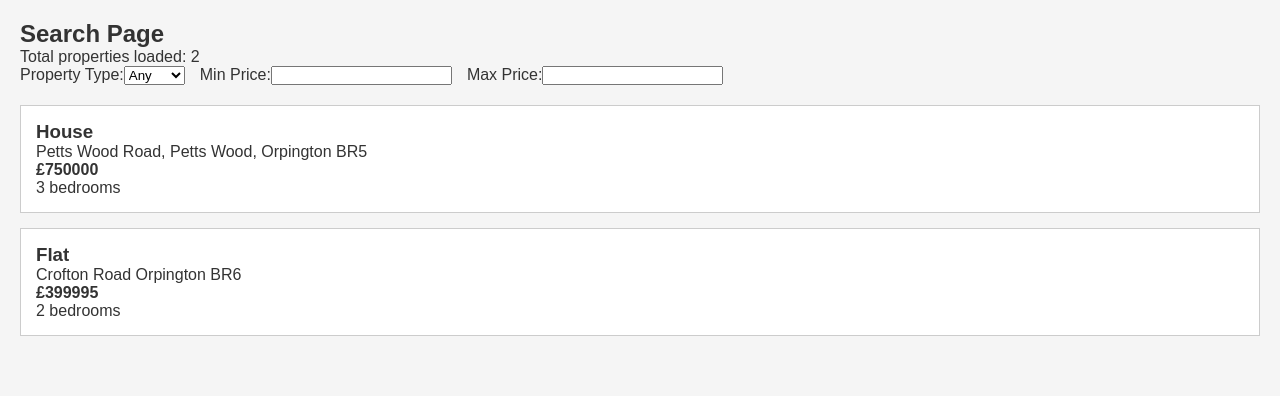
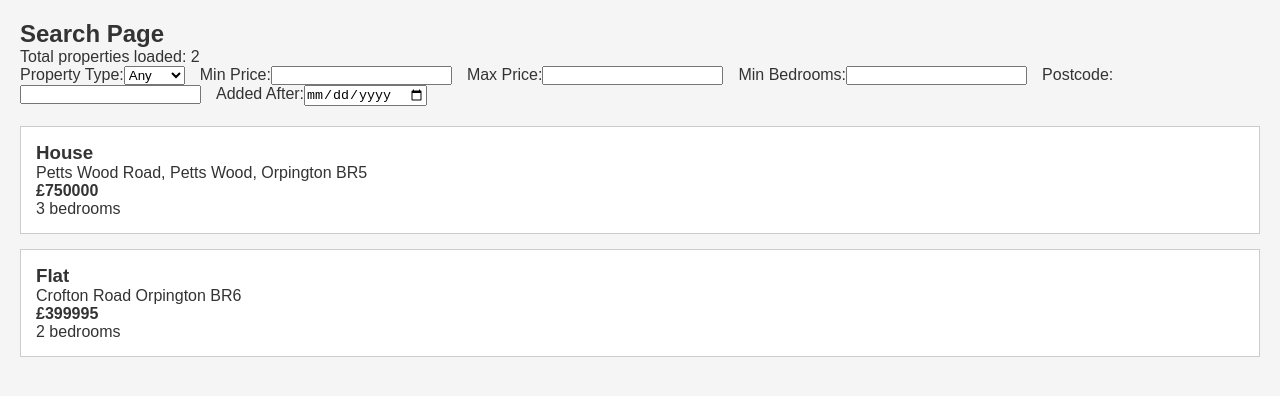
Before and after one commit to tolmir-git/estate-agent-spa, a React (Vite) app: page / in a window 1280 px wide. Shown: the top 396 px of the page. Built offline with nearby package versions, Linux system fonts and the light colour scheme.

Commit message:
date filtering in the searchpage

```diff
--- a/src/pages/SearchPage.jsx
+++ b/src/pages/SearchPage.jsx
@@ -8,7 +8,15 @@ function SearchPage() {
     type: "",
     minPrice: "",
     maxPrice: "",
-  });
+    minBedrooms: "",
+    postcode: "",
+    addedAfter: "",
+});
+    function getPropertyDate(property) {
+  const { year, month, day } = property.added;
+
+  return new Date(`${month} ${day}, ${year}`);
+}
 
   const filteredProperties = properties.filter((property) => {
     if (filters.type && property.type !== filters.type) {
@@ -22,6 +30,22 @@ function SearchPage() {
     if (filters.maxPrice && property.price > Number(filters.maxPrice)) {
       return false;
     }
+    if (filters.minBedrooms && property.bedrooms < Number(filters.minBedrooms)) {
+      return false;
+    }
+    if (filters.postcode && !property.postcode.toLowerCase().includes(filters.postcode.toLowerCase())) {
+      return false;
+    }
+    if (filters.addedAfter) {
+    const propertyDate = getPropertyDate(property);
+    const filterDate = new Date(filters.addedAfter);
+
+    if (propertyDate < filterDate) {
+      return false;
+    }
+  }
+
+
 
     return true;
   });
@@ -69,6 +93,39 @@ function SearchPage() {
             }
           />
         </label>
+
+        <label style={{ marginLeft: "15px" }}>
+            Min Bedrooms:
+            <input
+                type="number"
+                value={filters.minBedrooms}
+                onChange={(e) =>
+                setFilters({ ...filters, minBedrooms: e.target.value })
+                }
+            />
+        </label>
+        <label style={{ marginLeft: "15px" }}>
+            Postcode:
+            <input
+                type="text"
+                value={filters.postcode}
+                onChange={(e) =>
+                setFilters({ ...filters, postcode: e.target.value })
+                }
+            />
+        </label>
+        <label style={{ marginLeft: "15px" }}>
+            Added After:
+            <input
+                type="date"
+                value={filters.addedAfter}
+                onChange={(e) =>
+                setFilters({ ...filters, addedAfter: e.target.value })
+                }
+            />
+        </label>
+
+
       </div>
 
       {/* PROPERTY LIST */}
```
